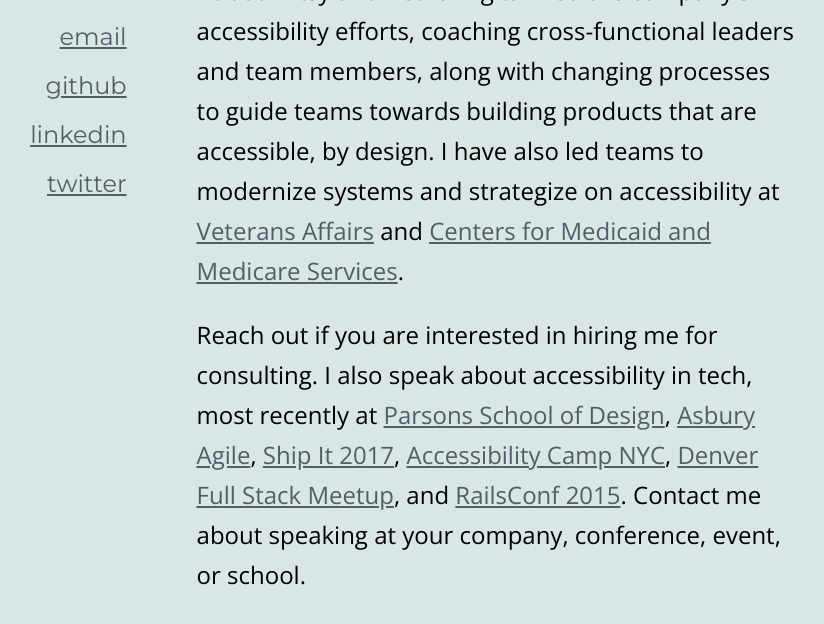
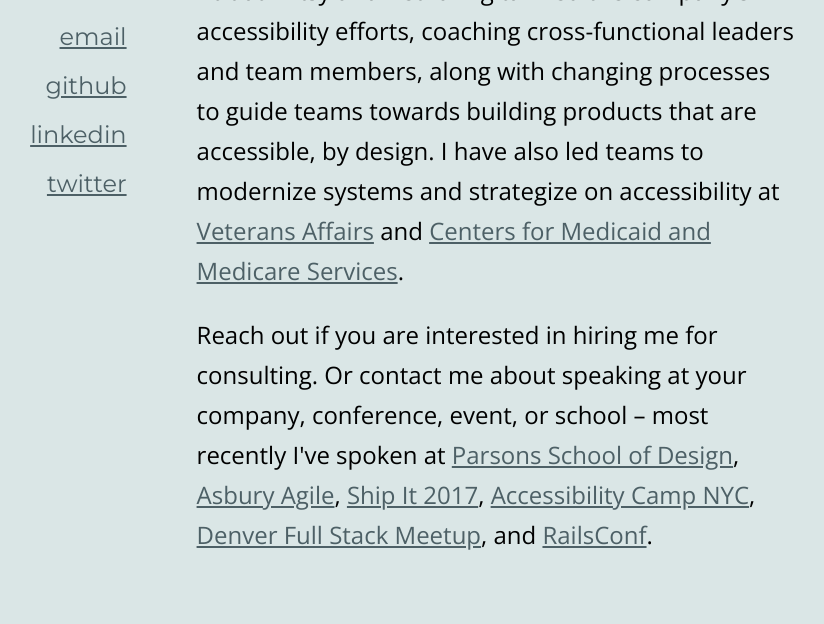
Before and after one commit to chandracarney/chandracarney.github.io, a Jekyll site: the page built from index.html, in a window 1280 px wide, cut to the strip 245-869 px from the top of the page. Shown: the whole strip, without its empty margins (156-980 px from the left). Built offline with Jekyll 4.4.1, drawn with Linux system fonts in a browser that asks for light colours.

Commit message:
Sentence arrangement adjustments.

```diff
--- a/index.html
+++ b/index.html
@@ -9,11 +9,11 @@ layout: default
   At both Etsy and Aetna Digital I led the company's accessibility efforts, coaching cross-functional leaders and team members, along with changing processes to guide teams towards building products that are accessible, by design. I have also led teams to modernize systems and strategize on accessibility at <a href="https://www.va.gov/opa/pressrel/pressrelease.cfm?id=5436">Veterans Affairs</a> and <a href="https://www.navapbc.com/case-studies/cloud-infrastructure-in-the-federal-government.html">Centers for Medicaid and Medicare Services</a>.
 </p>
 
-<p>Reach out if you are interested in hiring me for consulting. I also speak about accessibility in tech, most recently at
+<p>Reach out if you are interested in hiring me for consulting. Or contact me about speaking at your company, conference, event, or school – most recently I've spoken at
   <a href="https://www.newschool.edu/parsons/">Parsons School of Design</a>,
   <a href="http://www.asburyagile.com/">Asbury Agile</a>,
   <a href="https://shipitconf.org/">Ship It 2017</a>,
   <a href="http://a11ynyc.com/camp/">Accessibility Camp NYC</a>,
   <a href="http://www.meetup.com/fullstack/">Denver Full Stack Meetup</a>, and
-  <a href="http://confreaks.tv/videos/railsconf2015-how-to-program-with-accessibility-in-mind">RailsConf 2015</a>. Contact me about speaking at your company, conference, event, or school.
+  <a href="http://confreaks.tv/videos/">RailsConf</a>.
 </p>
```
